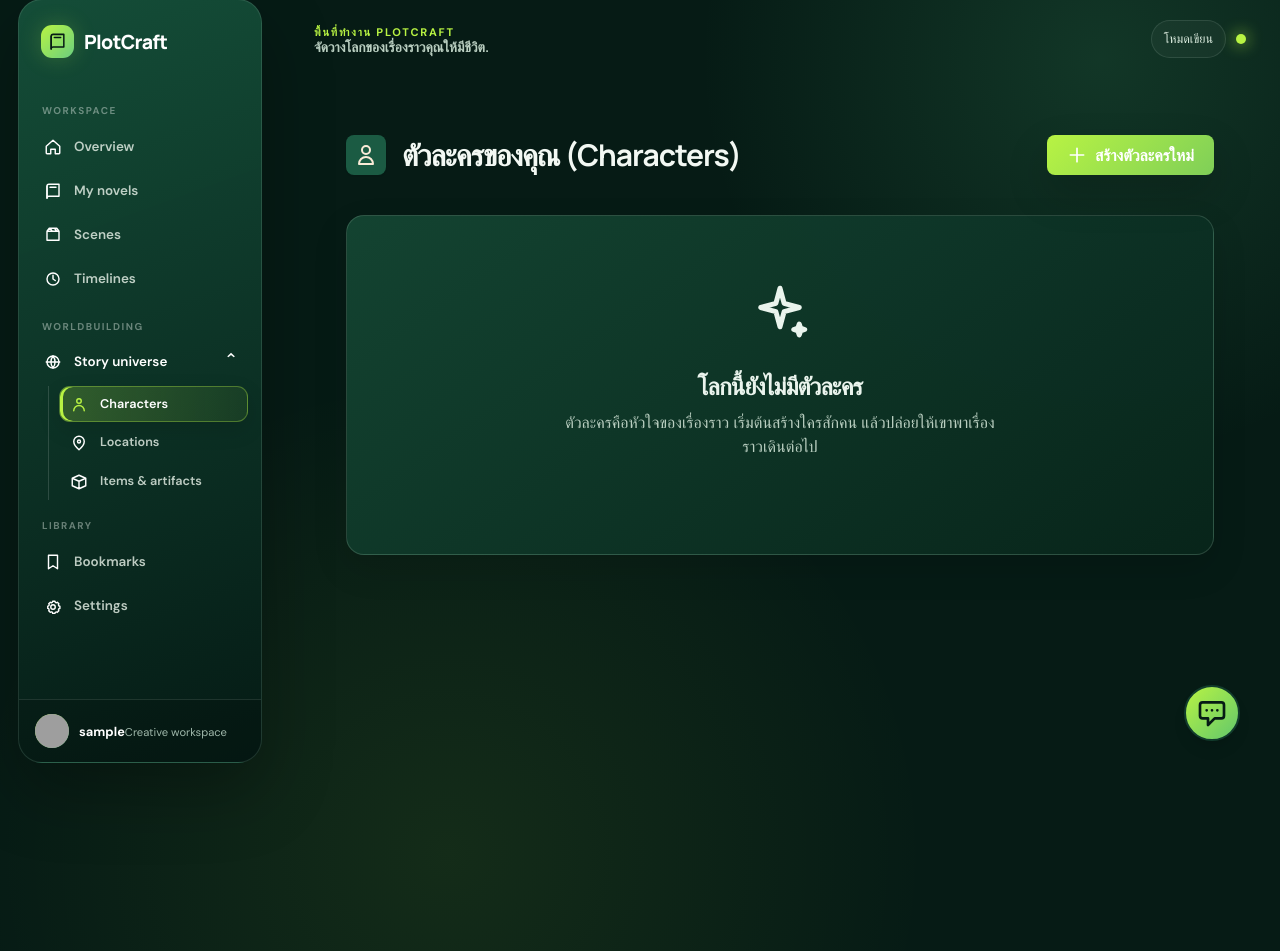
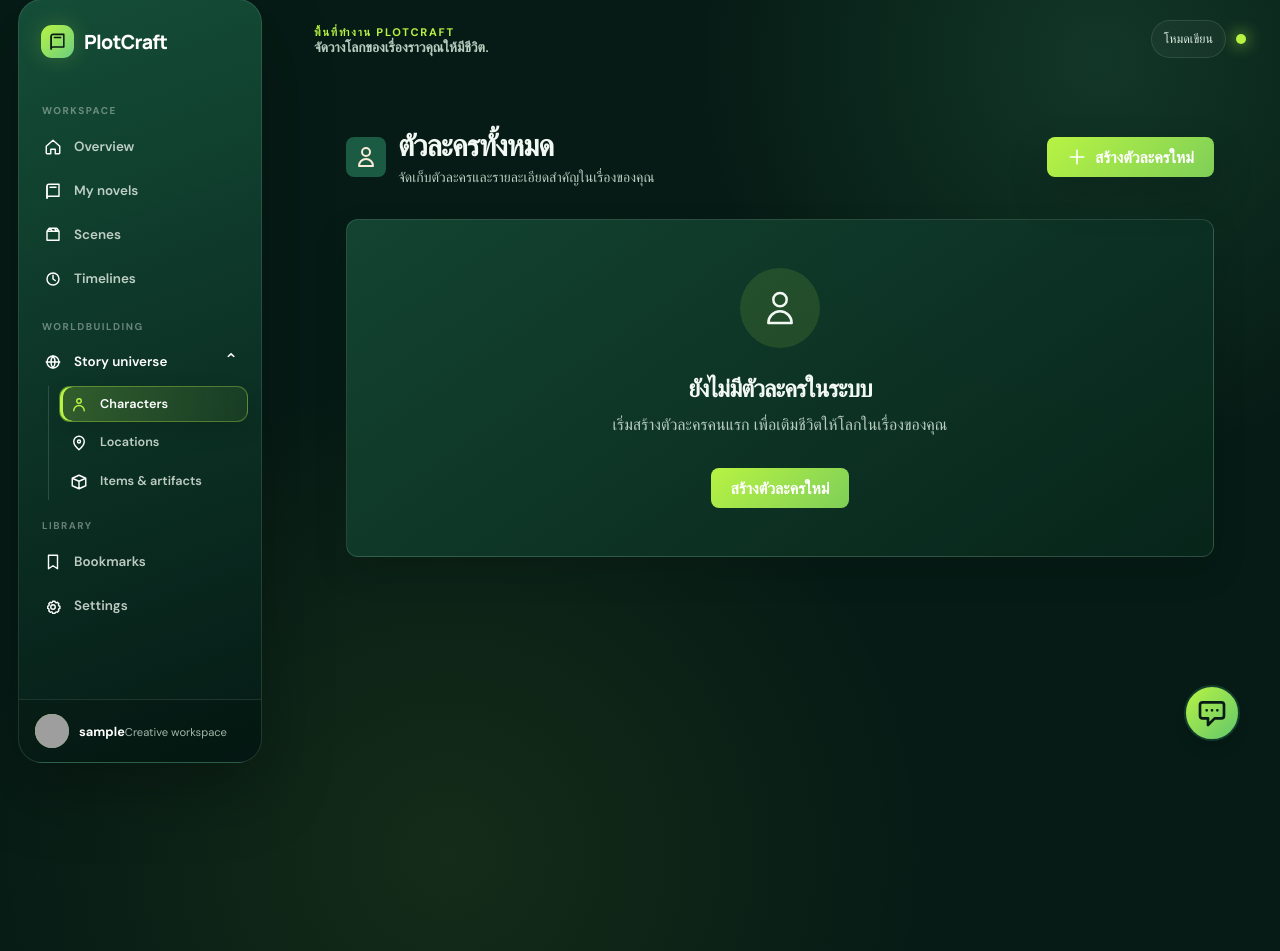
Before and after one commit to maythiya/plotcraft, a Django app: page /worldbuilding/characters/ in a window 1280 px wide. Shown: the part 19-970 px from the top of the page. Run offline with Django 5.2, Linux system fonts and the light colour scheme; the visitor is signed in with stand-in values (Sample User, id 1); data that the repository does not hold is empty; some libraries are stand-ins or nearby versions; grey boxes are pictures that could not be loaded.

Commit message:
feat(ui): unify character list with worldbuilding collection design

```diff
--- a/plotcraft/templates/worldbuilding/character_list.html
+++ b/plotcraft/templates/worldbuilding/character_list.html
@@ -1,125 +1,70 @@
 {% extends "base.html" %}
-{% block title %}Character | PlotCraft{% endblock %}
+{% block title %}ตัวละคร | PlotCraft{% endblock %}
 {% block content %}
 <script src="https://cdn.tailwindcss.com"></script>
 
-<div class="min-h-screen py-10 px-4 sm:px-6 lg:px-8 font-sans text-[#2F4F4F] bg-[#f4f4f5]">
-
+<div class="pc-world-list min-h-screen py-8 px-4 sm:px-6 lg:px-8 font-sans text-[#2F4F4F]">
   <div class="max-w-7xl mx-auto">
-
-    <!-- Header -->
-    <div class="flex flex-col md:flex-row md:items-center md:justify-between gap-4 mb-10">
-      <div class="flex items-center gap-4">
-        <div class="p-2 bg-[#2F4F4F] rounded-lg text-[#FAEBD7] shadow-sm">
-            <svg xmlns="http://www.w3.org/2000/svg" class="h-6 w-6" fill="none" viewBox="0 0 24 24" stroke="currentColor">
-                <path stroke-linecap="round" stroke-linejoin="round" stroke-width="2" d="M16 7a4 4 0 11-8 0 4 4 0 018 0zM12 14a7 7 0 00-7 7h14a7 7 0 00-7-7z" />
-            </svg>
+    <div class="flex flex-col sm:flex-row sm:items-center sm:justify-between gap-4 mb-8">
+      <div class="flex items-center gap-3">
+        <div class="p-2 bg-[#2F4F4F] rounded-lg text-[#FAEBD7]">
+          <svg class="h-6 w-6" fill="none" viewBox="0 0 24 24" stroke="currentColor"><path stroke-linecap="round" stroke-linejoin="round" stroke-width="2" d="M16 7a4 4 0 11-8 0 4 4 0 018 0zM12 14a7 7 0 00-7 7h14a7 7 0 00-7-7z"/></svg>
         </div>
-        <div>
-          <h1 class="text-3xl font-bold text-[#2F4F4F]">ตัวละครของคุณ (Characters)</h1>
-        </div>
+        <div><h1 class="text-3xl font-bold text-[#2F4F4F]">ตัวละครทั้งหมด</h1><p class="text-sm text-gray-500 mt-1">จัดเก็บตัวละครและรายละเอียดสำคัญในเรื่องของคุณ</p></div>
       </div>
-
-      <a href="{% url 'plotcraft:character_create' %}" class="px-5 py-2 bg-[#DAA520] hover:bg-[#b8860b] text-white rounded-lg shadow-md hover:shadow-lg transition font-semibold flex items-center gap-2">
-        <svg xmlns="http://www.w3.org/2000/svg" class="h-5 w-5" fill="none" viewBox="0 0 24 24" stroke="currentColor">
-          <path stroke-linecap="round" stroke-linejoin="round" stroke-width="2" d="M12 4v16m8-8H4" />
-        </svg>
+      <a href="{% url 'plotcraft:character_create' %}" class="px-5 py-2 bg-[#DAA520] hover:bg-[#b8860b] text-white rounded-lg shadow-md hover:shadow-lg transition font-semibold flex items-center gap-2 self-start sm:self-auto">
+        <svg class="h-5 w-5" fill="none" viewBox="0 0 24 24" stroke="currentColor"><path stroke-linecap="round" stroke-linejoin="round" stroke-width="2" d="M12 4v16m8-8H4"/></svg>
         สร้างตัวละครใหม่
       </a>
     </div>
 
     {% if characters %}
-
-    <!-- Grid -->
-    <div class="grid grid-cols-1 sm:grid-cols-2 lg:grid-cols-3 gap-8">
-
+    <div class="grid grid-cols-1 md:grid-cols-2 lg:grid-cols-3 gap-8">
       {% for character in characters %}
-      <div class="group bg-white rounded-2xl shadow-md hover:shadow-2xl transition overflow-hidden border border-[#2F4F4F]/10 flex flex-col">
-
-        <!-- Portrait -->
-        <div class="relative h-64 overflow-hidden group/image">
-          <a href="{% url 'plotcraft:toggle_bookmark' 'character' character.id %}"
-             class="absolute top-3 right-3 p-2 rounded-full shadow-md backdrop-blur-sm transition-all duration-200 hover:scale-110 z-20
-                    {% if character.id in bookmarked_ids %} bg-[#DAA520] text-white {% else %} bg-white/90 text-gray-400 hover:text-[#DAA520] {% endif %}"
-             title="{% if character.id in bookmarked_ids %}เลิกปักหมุด{% else %}ปักหมุดตัวละคร{% endif %}">
-             <svg xmlns="http://www.w3.org/2000/svg" class="w-5 h-5" viewBox="0 0 24 24" stroke="currentColor"
-                  fill="{% if character.id in bookmarked_ids %}currentColor{% else %}none{% endif %}">
-               <path stroke-linecap="round" stroke-linejoin="round" stroke-width="2" d="M11.049 2.927c.3-.921 1.603-.921 1.902 0l1.519 4.674a1 1 0 00.95.69h4.915c.969 0 1.371 1.24.588 1.81l-3.976 2.888a1 1 0 00-.363 1.118l1.518 4.674c.3.922-.755 1.688-1.538 1.118l-3.976-2.888a1 1 0 00-1.176 0l-3.976 2.888c-.783.57-1.838-.197-1.538-1.118l1.518-4.674a1 1 0 00-.363-1.118l-3.976-2.888c-.784-.57-.38-1.81.588-1.81h4.914a1 1 0 00.951-.69l1.519-4.674z" />
-             </svg>
+      <div class="bg-white rounded-xl shadow-lg hover:shadow-2xl hover:-translate-y-1 transition duration-300 flex flex-col overflow-hidden border border-[#2F4F4F]/10 group h-full">
+        <div class="relative w-full h-56 overflow-hidden bg-gray-100">
+          <a href="{% url 'plotcraft:toggle_bookmark' 'character' character.id %}" class="absolute top-3 right-3 p-2 rounded-full shadow-md backdrop-blur-sm transition-all duration-200 hover:scale-110 z-20 {% if character.id in bookmarked_ids %} bg-[#DAA520] text-white {% else %} bg-white/90 text-gray-400 hover:text-[#DAA520] {% endif %}" title="{% if character.id in bookmarked_ids %}เลิกปักหมุด{% else %}ปักหมุดตัวละคร{% endif %}">
+            <svg class="w-5 h-5" viewBox="0 0 24 24" stroke="currentColor" fill="{% if character.id in bookmarked_ids %}currentColor{% else %}none{% endif %}"><path stroke-linecap="round" stroke-linejoin="round" stroke-width="2" d="M11.049 2.927c.3-.921 1.603-.921 1.902 0l1.519 4.674a1 1 0 00.95.69h4.915c.969 0 1.371 1.24.588 1.81l-3.976 2.888a1 1 0 00-.363 1.118l1.518 4.674c.3.922-.755 1.688-1.538 1.118l-3.976-2.888a1 1 0 00-1.176 0l-3.976 2.888c-.783.57-1.838-.197-1.538-1.118l1.518-4.674a1 1 0 00-.363-1.118l-3.976-2.888c-.784-.57-.38-1.81.588-1.81h4.914a1 1 0 00.951-.69l1.519-4.674z"/></svg>
           </a>
-
           {% if character.portrait %}
-            <img src="{{ character.portrait.url }}"
-                 class="w-full h-full object-cover group-hover:scale-105 transition duration-500">
+            <img src="{{ character.portrait.url }}" alt="{{ character.name }}" class="w-full h-full object-cover transition duration-500 group-hover:scale-110">
           {% else %}
             <div class="w-full h-full bg-[#2F4F4F] flex items-center justify-center text-[#FAEBD7]">
-              <svg xmlns="http://www.w3.org/2000/svg" class="w-24 h-24 opacity-30" fill="none" viewBox="0 0 24 24" stroke="currentColor">
-                <path stroke-linecap="round" stroke-linejoin="round" stroke-width="1" d="M16 7a4 4 0 11-8 0 4 4 0 018 0zM12 14a7 7 0 00-7 7h14a7 7 0 00-7-7z" />
-              </svg>
+              <svg class="h-20 w-20 opacity-70" fill="none" viewBox="0 0 24 24" stroke="currentColor"><path stroke-linecap="round" stroke-linejoin="round" stroke-width="1" d="M16 7a4 4 0 11-8 0 4 4 0 018 0zM12 14a7 7 0 00-7 7h14a7 7 0 00-7-7z"/></svg>
             </div>
           {% endif %}
-
-          {% if character.role %}
-          <div class="absolute top-3 left-3 px-3 py-1 bg-[#DAA520]/90 text-white text-xs font-bold rounded-full shadow backdrop-blur-sm z-10">
-            {{ character.role }}
+          <div class="absolute inset-0 bg-linear-to-t from-[#2F4F4F]/90 via-transparent to-transparent opacity-60 group-hover:opacity-80 transition duration-300"></div>
+          <div class="absolute bottom-4 left-4 right-4">
+            <h2 class="text-2xl font-bold text-white drop-shadow-md truncate">{{ character.name }}</h2>
+            {% if character.role %}<span class="inline-flex mt-2 px-2 py-1 bg-[#DAA520] text-white text-xs font-bold rounded-md">{{ character.role }}</span>{% endif %}
           </div>
-          {% endif %}
         </div>
 
-        <!-- Content -->
-        <div class="p-6 flex flex-col flex-1 relative">
-          <div class="absolute top-0 left-0 w-full h-1 bg-linear-to-r from-[#2F4F4F] to-[#DAA520]"></div>
-
+        <div class="p-6 flex-1 flex flex-col relative">
+          <div class="absolute top-0 left-0 w-full h-1 bg-[#DAA520]"></div>
           {% if character.project %}
-          <span class="text-xs font-semibold text-[#2F4F4F]/70 mb-2">
-            จากเรื่อง: {{ character.project.title }}
-          </span>
+          <div class="mb-3"><span class="inline-block px-2 py-1 bg-[#FAEBD7] text-[#2F4F4F] text-xs font-bold rounded-md border border-[#2F4F4F]/10 truncate max-w-[190px]">จากเรื่อง: {{ character.project.title|default:character.project }}</span></div>
           {% endif %}
-
-          <h2 class="text-2xl font-bold mb-1 group-hover:text-[#DAA520] transition">
-            {{ character.name }}
-          </h2>
-
-          {% if character.alias %}
-          <p class="text-sm text-gray-500 mb-2">
-            “{{ character.alias }}”
-          </p>
-          {% endif %}
-
-          <p class="text-sm text-gray-600 line-clamp-3 mb-4">
-            {{ character.personality|default:"ตัวละครนี้ยังรอการเติมชีวิต..." }}
-          </p>
-
-          <!-- Footer -->
+          {% if character.alias %}<p class="text-sm text-gray-500 mb-3">“{{ character.alias }}”</p>{% endif %}
+          <div class="text-gray-600 mb-6 text-sm line-clamp-3 leading-relaxed grow">{{ character.personality|default:"ยังไม่มีรายละเอียดตัวละคร" }}</div>
           <div class="mt-auto flex items-center justify-between pt-4 border-t border-gray-100">
-            <a href="{% url 'plotcraft:character_detail' character.id %}"
-               class="px-4 py-2 rounded-lg border border-[#2F4F4F] text-sm font-semibold hover:bg-[#2F4F4F] hover:text-[#FAEBD7] transition">
-              ดูโปรไฟล์
+            <a href="{% url 'plotcraft:character_detail' character.id %}" class="px-4 py-2 border border-[#2F4F4F] rounded-lg text-[#2F4F4F] font-semibold text-sm flex items-center gap-2 hover:bg-[#2F4F4F] hover:text-[#FAEBD7] transition">
+              <svg class="w-4 h-4" fill="none" viewBox="0 0 24 24" stroke="currentColor"><path stroke-linecap="round" stroke-linejoin="round" stroke-width="2" d="M15 12a3 3 0 11-6 0 3 3 0 011.5-2.598M2.458 12C3.732 7.943 7.523 5 12 5c4.478 0 8.268 2.943 9.542 7-1.274 4.057-5.064 7-9.542 7-1.2 0-2.34-.212-3.396-.602"/></svg>
+              ดูข้อมูล
             </a>
-
-            <a href="{% url 'plotcraft:character_edit' character.id %}"
-               class="text-sm font-medium text-[#DAA520] hover:text-[#b8860b]">
-              แก้ไข
-            </a>
+            <a href="{% url 'plotcraft:character_edit' character.id %}" class="text-[#DAA520] hover:text-[#b8860b] font-medium text-sm flex items-center gap-1">แก้ไข</a>
           </div>
         </div>
       </div>
       {% endfor %}
-
     </div>
-
     {% else %}
-
-    <!-- Empty State -->
-    <div class="bg-white rounded-2xl p-16 text-center border border-[#FAEBD7] shadow flex flex-col items-center">
-      <div class="text-6xl mb-6"><svg aria-hidden="true" class="pc-icon" viewBox="0 0 24 24"><path d="m12 3 1.5 5.5L19 10l-5.5 1.5L12 17l-1.5-5.5L5 10l5.5-1.5zM19 16l.5 1.5L21 18l-1.5.5L19 20l-.5-1.5L17 18l1.5-.5z"/></svg></div>
-      <h3 class="text-2xl font-bold mb-2">โลกนี้ยังไม่มีตัวละคร</h3>
-      <p class="text-gray-500 max-w-md mb-8">
-        ตัวละครคือหัวใจของเรื่องราว
-        เริ่มต้นสร้างใครสักคน แล้วปล่อยให้เขาพาเรื่องราวเดินต่อไป
-      </p>
+    <div class="bg-white rounded-xl p-12 text-center border border-[#FAEBD7] shadow-sm flex flex-col items-center justify-center min-h-[300px]">
+      <div class="w-20 h-20 bg-[#FAEBD7] rounded-full flex items-center justify-center text-[#2F4F4F] mb-6"><svg class="h-10 w-10" fill="none" viewBox="0 0 24 24" stroke="currentColor"><path stroke-linecap="round" stroke-linejoin="round" stroke-width="1.5" d="M16 7a4 4 0 11-8 0 4 4 0 018 0zM12 14a7 7 0 00-7 7h14a7 7 0 00-7-7z"/></svg></div>
+      <h3 class="text-2xl font-bold text-[#2F4F4F] mb-2">ยังไม่มีตัวละครในระบบ</h3>
+      <p class="text-gray-500 mb-8 max-w-md">เริ่มสร้างตัวละครคนแรก เพื่อเติมชีวิตให้โลกในเรื่องของคุณ</p>
+      <a href="{% url 'plotcraft:character_create' %}" class="px-5 py-2 bg-[#DAA520] text-white rounded-lg font-semibold">สร้างตัวละครใหม่</a>
     </div>
-
     {% endif %}
   </div>
 </div>
```
